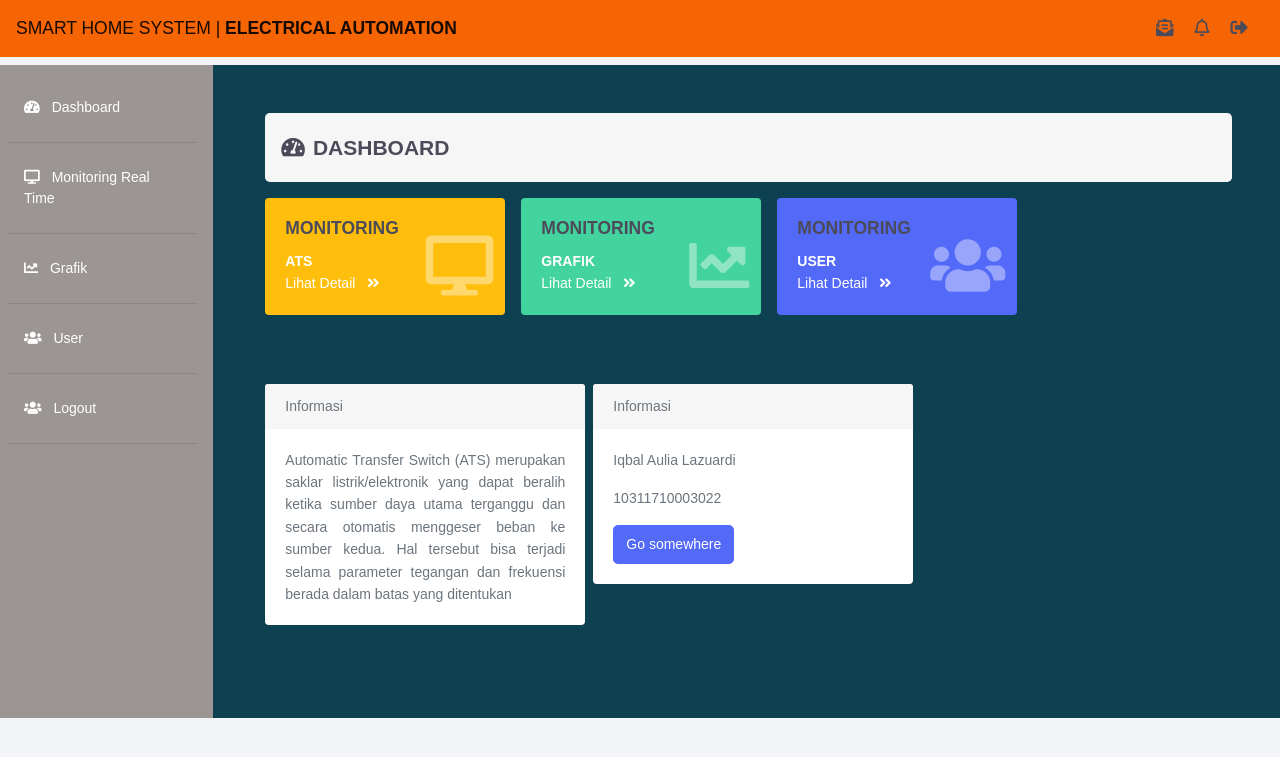
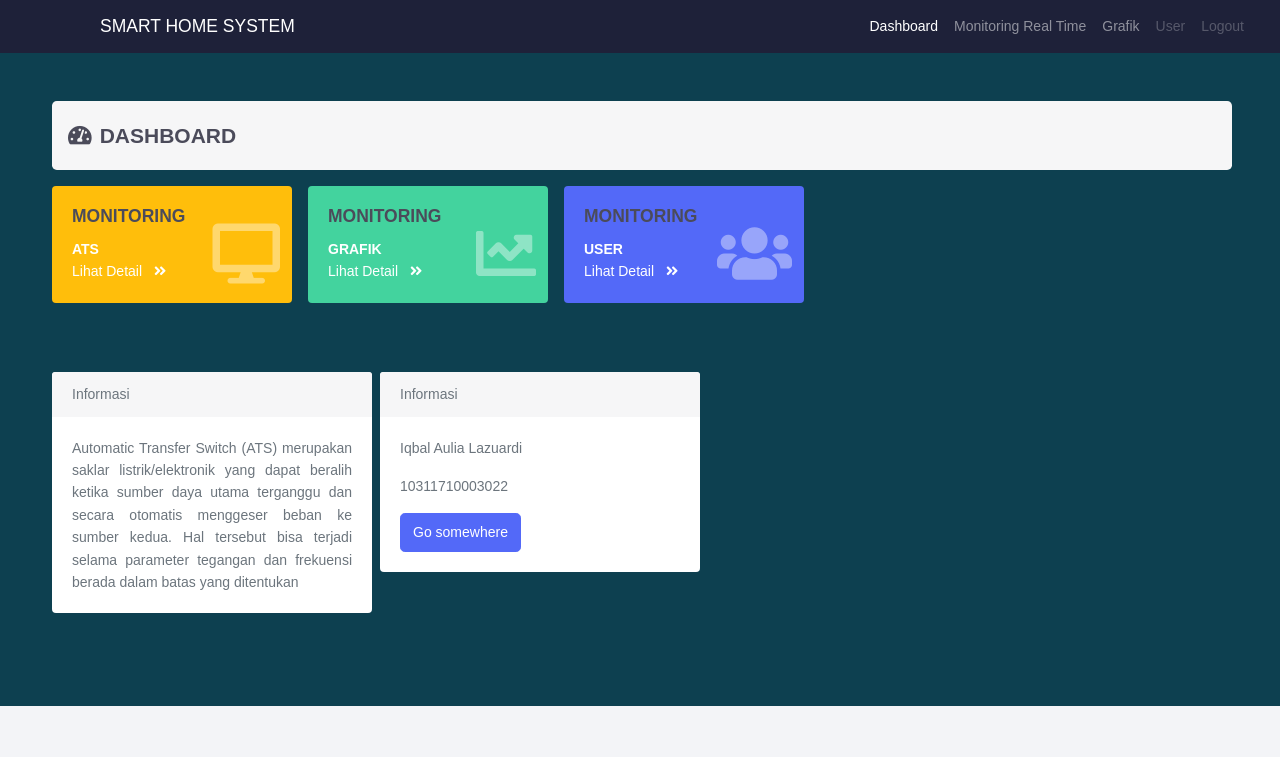
Before and after one commit to bagasabiyu/photovoltaic-ats, a PHP site: page /dashboard.php in a window 1280 px wide. Shown: the top 757 px of the page. Run offline with PHP 8.4, Linux system fonts and the light colour scheme.

Commit message:
update navbar

```diff
--- a/connection.php
+++ b/connection.php
@@ -2,7 +2,7 @@
 $servername = "localhost";
 $username = "root";
 $password = "";
-$dbname = "coba1";
+$dbname = "photovoltaic";
 
 // Create connection
 $conn = new mysqli($servername, $username, $password, $dbname);
--- a/dashboard.php
+++ b/dashboard.php
@@ -16,53 +16,44 @@
   </head>
   <body>
       <!-- Navbar -->
-        <nav class="navbar navbar-expand-lg navbar-light fixed top" style="background-color: #f56503;">
-          <a class="navbar-brand" href="#">SMART HOME SYSTEM | <b>ELECTRICAL AUTOMATION</b></a>
-            <form class="form-inline my-2 my-lg-0 ml-auto">
+      <nav class="navbar navbar-expand-lg navbar-dark bg-secondary">
+  <div class="container-fluid">
+  <nav class="navbar navbar-light bg-secondary">
+  <div class="container">
+    <a class="navbar-brand" href="#">
+    </a>
+    <!-- Navbar -->
+  </div>
+</nav>
+    <a class="navbar-brand" href="#">SMART HOME SYSTEM</a>
+    <button class="navbar-toggler" type="button" data-bs-toggle="collapse" data-bs-target="#navbarNav" aria-controls="navbarNav" aria-expanded="false" aria-label="Toggle navigation">
+      <span class="navbar-toggler-icon"></span>
+    </button>
+    <div class="collapse navbar-collapse" id="navbarNav">
+      <ul class="navbar-nav ml-auto">
+        <li class="nav-item">
+          <a class="nav-link active" aria-current="page" href="#">Dashboard</a>
+        </li>
+        <li class="nav-item">
+          <a class="nav-link" href="#">Monitoring Real Time</a>
+        </li>
+        <li class="nav-item">
+          <a class="nav-link" href="#">Grafik</a>
+        </li>
+        <li class="nav-item">
+          <a class="nav-link disabled">User</a>
+        </li>
+        <li class="nav-item">
+          <a class="nav-link disabled">Logout</a>
+        </li>
+      </ul>
+    </div>
+  </div>
+</nav>
+      <!-- Menubar -->
 
-            </form>
-
-            <div class="icon ml-4">
-                <h5>
-                    <i class="fas fa-envelope-open-text mr-3" data-toggle="tooltip" title="Pesan Masuk"></i>
-                    <i class="far fa-bell mr-3" data-toggle="tooltip" title="Peringatan"></i>
-                    <i class="fas fa-sign-out-alt mr-3" data-toggle="tooltip" title="Keluar"></i>
-                </h5>
-          </div>
-        </nav>
-      <!-- Menubar -->
-      <div class="row no-gutters">
-          <div class="col-md-2 mt-2 pr-3 pt-4" style="background-color: #9b9693;">
-            <ul class="nav flex-column ml-2 mb-5">
-              <li class="nav-item">
-                <a class="nav-link active text-white" href="dashboard.php"><i class="fas fa-tachometer-alt mr-2"></i>
-                    Dashboard</a><hr class="secondary">
-              </li>
-              <li class="nav-item">
-                <a class="nav-link text-white" href="monitoring.php"><i class="fas fa-desktop mr-2"></i>
-                    Monitoring Real Time</a><hr class="secondary">
-              </li>
-              <li class="nav-item">
-                <a class="nav-link text-white" href="grafik.php"><i class="fas fa-chart-line mr-2"></i>
-                    Grafik</a><hr class="secondary">
-              </li>
-              <!--
-                <li class="nav-item">
-                <a class="nav-link text-white" href="laporan.php"><i class="fas fa-columns mr-2"></i>
-                    Laporan</a><hr class="secondary">
-              </li> -->
-                <li class="nav-item">
-                <a class="nav-link text-white" href="user.php"><i class="fas fa-users mr-2"></i>
-                    User</a><hr class="secondary">
-              </li>
-                <li class="nav-item">
-                <a class="nav-link text-white" href="logout.php"><i class="fas fa-users mr-2"></i>
-                    Logout</a><hr class="secondary">
-              </li>
-            </ul>
-          </div>
           <!-- ISI DASHBOARD -->
-          <div class="col-md-10 mt-2 p-5 pt-3" style="background-color:#0d4050 ;">
+          <div class="col-md-20 mt-0 p-5 pt-10" style="background-color:#0d4050 ;">
             <ol class="breadcrumb ml-1">
               <h4><i class="fas fa-tachometer-alt mr-2"></i>DASHBOARD</h4>
               </ol>
```
Also changed, not shown: database/photovoltaic.sql (renamed from database/coba1 (3).sql).
